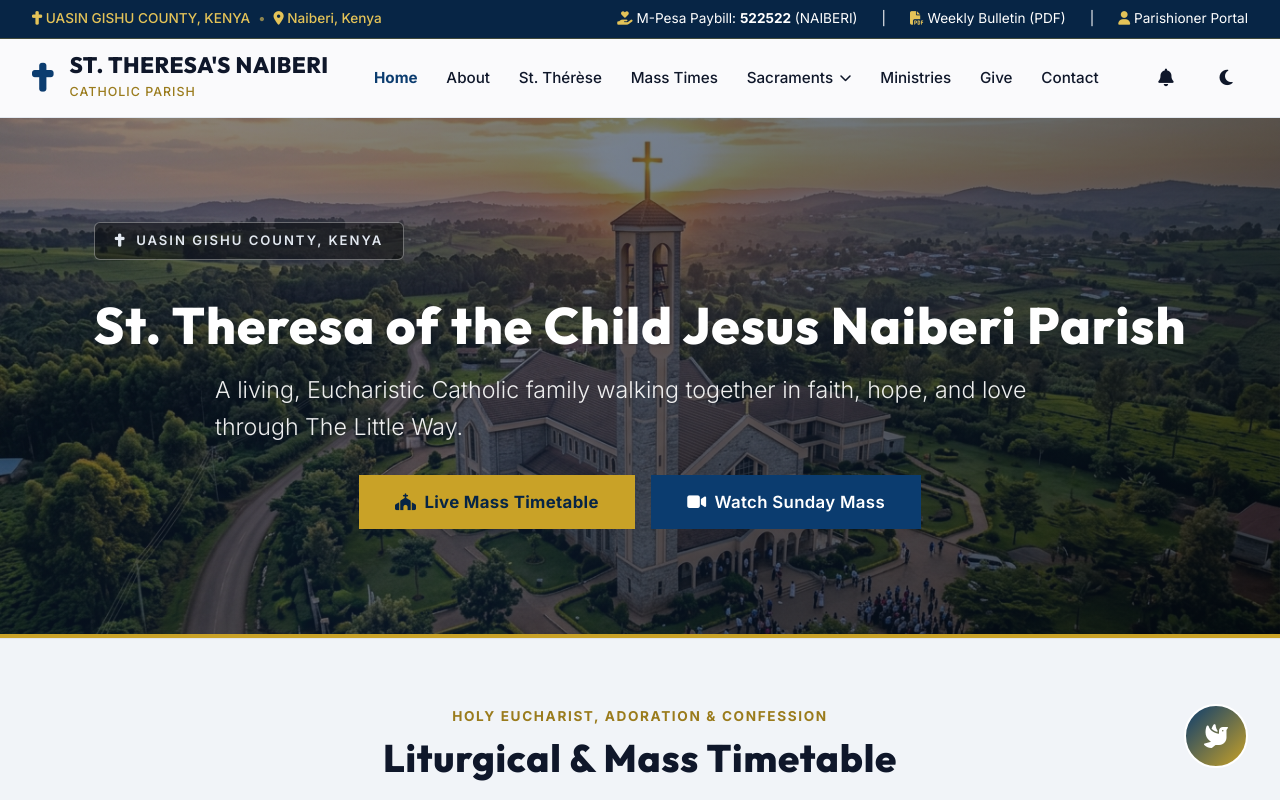
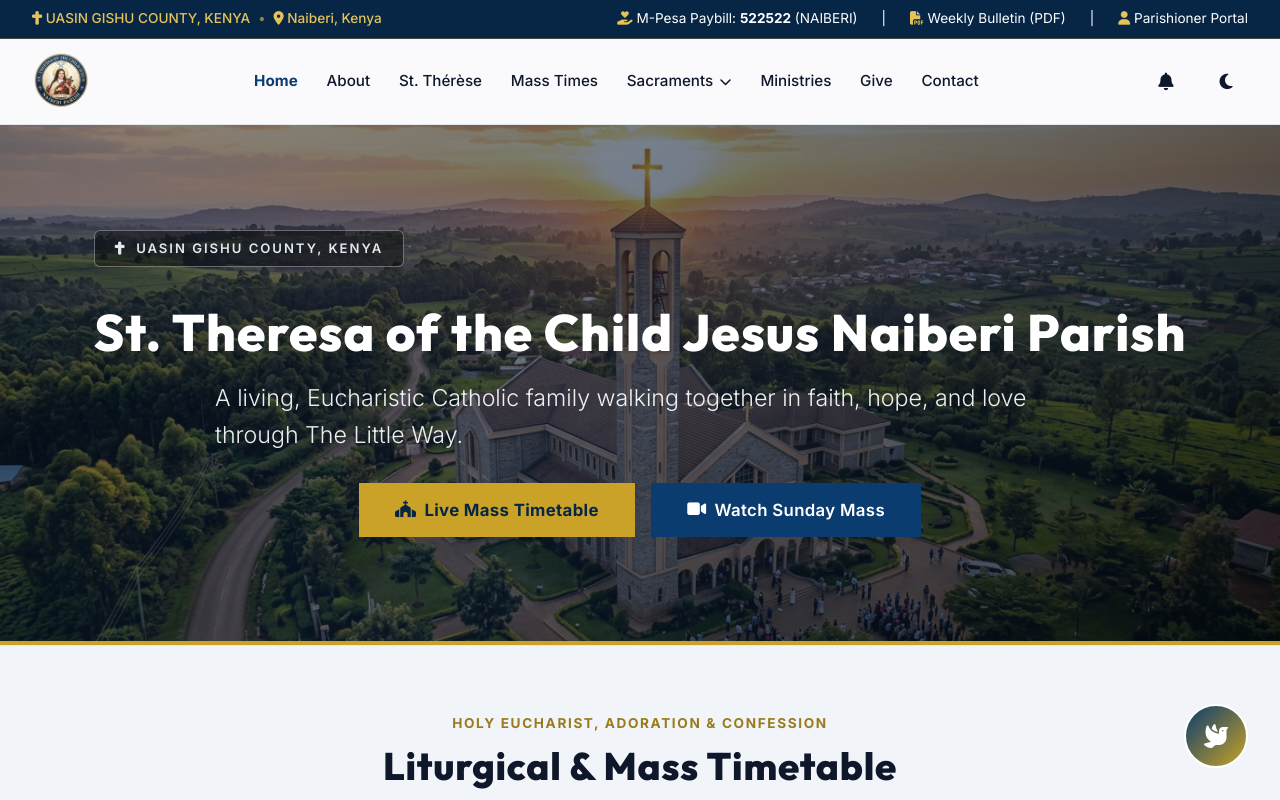
Before and after one commit to OBASAKILLI/St_Theresa, a plain HTML site: page index.html in a window 1280 px wide. Shown: the top 800 px of the page. Drawn offline with Linux system fonts and the light colour scheme.

Commit message:
Replace textual logo with official LOGOMAIN.png image in navbar

```diff
--- a/index.html
+++ b/index.html
@@ -45,13 +45,9 @@
        ======================================================== -->
   <header class="navbar">
     <div class="navbar-container">
-      <!-- Logo & Title -->
-      <div class="brand" onclick="appController.navigateTo('home')">
-        <div style="font-size:1.8rem; color:var(--royal-blue);"><i class="fa-solid fa-cross"></i></div>
-        <div class="brand-text">
-          <h1 style="font-family:'Outfit', sans-serif; font-size:1.4rem;">ST. THERESA'S NAIBERI</h1>
-          <span>Catholic Parish</span>
-        </div>
+      <!-- Logo -->
+      <div class="brand" onclick="appController.navigateTo('home')" style="cursor: pointer;">
+        <img src="assets/images/LOGOMAIN.png" alt="St. Theresa's Naiberi Parish Logo" style="height: 60px; width: auto; object-fit: contain;">
       </div>
 
       <!-- Main Navigation Links -->
```
Also changed, not shown: assets/images/LOGOMAIN.png (added).
